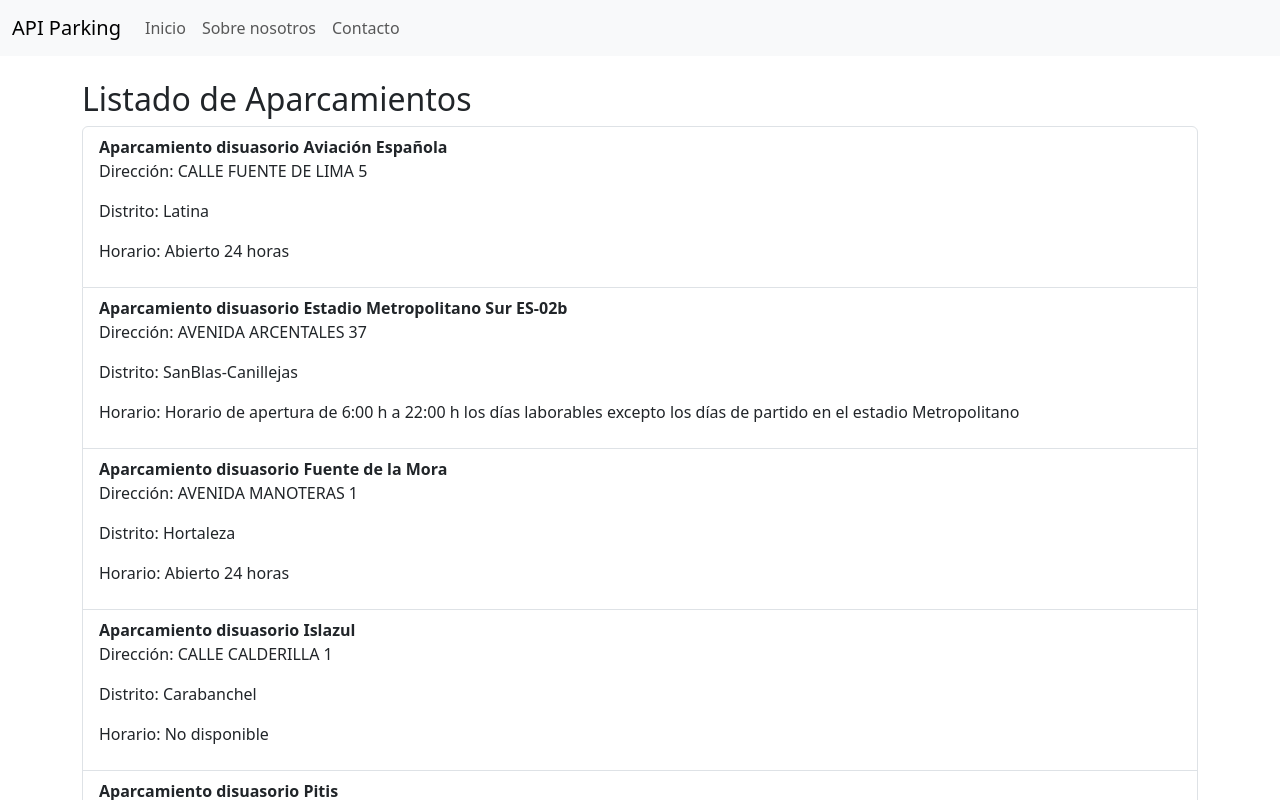
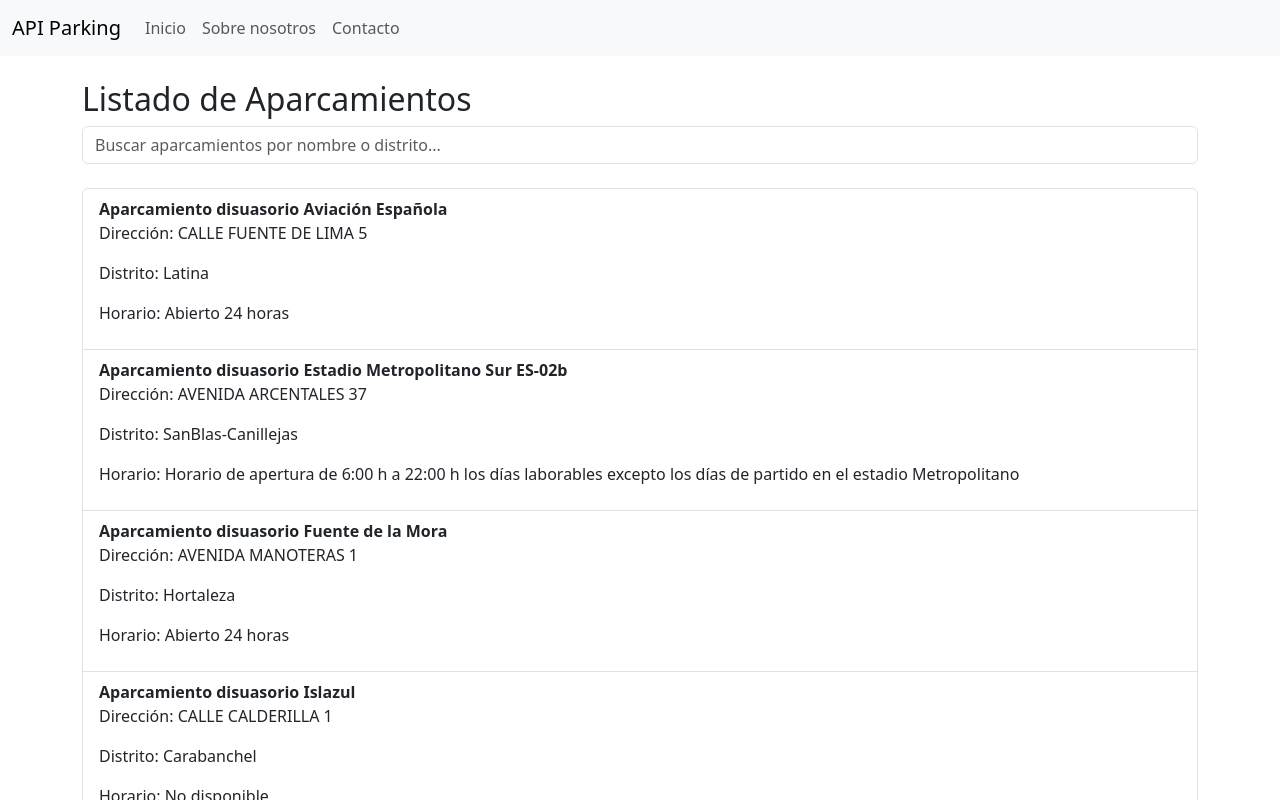
Before and after one commit to Chahinaz-Marga/API-Parking, a React (Vite) app: page / in a window 1280 px wide. Shown: the top 800 px of the page. Built offline with nearby package versions, Linux system fonts and the light colour scheme.

Commit message:
buscador

```diff
--- a/src/components/parkingList.jsx
+++ b/src/components/parkingList.jsx
@@ -1,24 +1,36 @@
 import React, { useEffect, useState } from 'react';
 import { fetchParkings } from '../services/api';
+import SearchBar from './searchBar';
 
 function ParkingList() {
   const [parkings, setParkings] = useState([]);
+  const [filteredParkings, setFilteredParkings] = useState([]);
   const [error, setError] = useState(null);
 
   useEffect(() => {
     const getParkings = async () => {
       try {
         const data = await fetchParkings();
-        console.log('Parkings obtenidos:', data);
         setParkings(data);
+        setFilteredParkings(data);
       } catch (error) {
+        setError('Error loading parkings');
         console.error('Error en ParkingList:', error);
-        setError('Error loading parkings');
       }
     };
 
     getParkings();
   }, []);
+
+  const handleSearch = (searchText) => {
+    const filtered = parkings.filter((parking) =>
+      parking.title.toLowerCase().includes(searchText.toLowerCase()) ||
+      parking.address.district['@id']
+        .toLowerCase()
+        .includes(searchText.toLowerCase())
+    );
+    setFilteredParkings(filtered);
+  };
 
   if (error) {
     return <div className="alert alert-danger">{error}</div>;
@@ -27,8 +39,12 @@ function ParkingList() {
   return (
     <div className="container mt-4">
       <h2>Listado de Aparcamientos</h2>
+      <SearchBar onSearch={handleSearch} />
+      {filteredParkings.length === 0 ? (
+        <p>No se encontraron resultados.</p>
+      ) : (
         <ul className="list-group">
-        {parkings.map((parking) => (
+          {filteredParkings.map((parking) => (
             <li key={parking.id} className="list-group-item">
               <strong>{parking.title}</strong>
               <p>Dirección: {parking.address['street-address']}</p>
@@ -37,6 +53,7 @@ function ParkingList() {
             </li>
           ))}
         </ul>
+      )}
     </div>
   );
 }
--- /dev/null
+++ b/src/components/searchBar.jsx
@@ -0,0 +1,20 @@
+import React from 'react';
+
+function SearchBar({ onSearch }) {
+  const handleInputChange = (event) => {
+    onSearch(event.target.value);
+  };
+
+  return (
+    <div className="mb-4">
+      <input
+        type="text"
+        className="form-control"
+        placeholder="Buscar aparcamientos por nombre o distrito..."
+        onChange={handleInputChange}
+      />
+    </div>
+  );
+}
+
+export default SearchBar;
```
Lines whose indentation alone changed are shown as unchanged.
